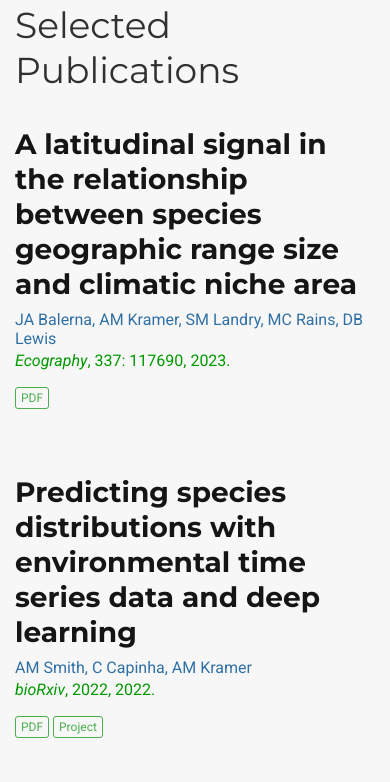
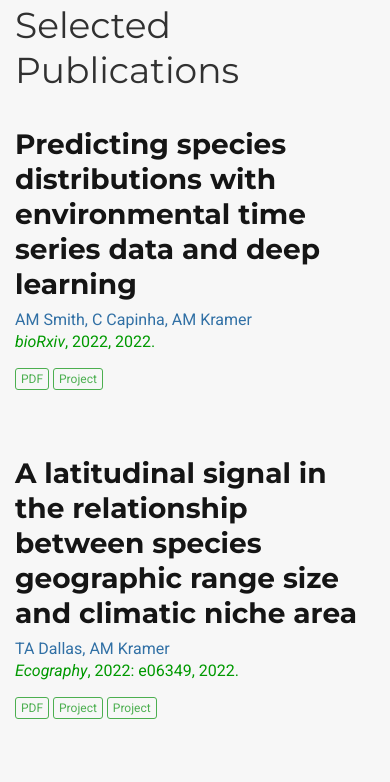
Before and after one commit to kramera3/kramera3.github.io, a plain HTML site: page index.html in a window 390 px wide. Shown: the part 8739-9521 px from the top of the page. Drawn offline with nearby package versions, Linux system fonts and the light colour scheme; a script that the page names is missing; some icons are missing.

Commit message:
June 12 Update 2

```diff
--- a/index.html
+++ b/index.html
@@ -1470,68 +1470,6 @@ url('https://kramera3.github.io/img/headers/Drew.JPG');
 
 
       <h3 class="article-title" itemprop="name">
-        <a href="https://kramera3.github.io/publication/jenvmanage2023/" itemprop="url">A latitudinal signal in the relationship between species geographic range size and climatic niche area</a>
-      </h3>
-
-      <div class="pub-abstract" itemprop="text">
-
-
-
-      </div>
-
-      <div class="pub-authors" itemprop="author">
-
-        JA Balerna, AM Kramer, SM Landry, MC Rains, DB Lewis
-
-      </div>
-
-      <div class="pub-publication">
-        <em>Ecography</em>, 337: 117690,&nbsp;2023.
-      </div>
-
-      <div class="pub-links">
-
-
-
-
-
-<a class="btn btn-primary btn-outline btn-xs" href="https://doi.org/10.1016/j.jenvman.2023.117690" target="_blank" rel="noopener">
-  PDF
-</a>
-
-
-
-
-
-
-
-
-
-
-
-
-
-
-
-      </div>
-
-    </div>
-  </div>
-</div>
-
-
-
-
-        <div class="pub-list-item" itemscope itemtype="http://schema.org/CreativeWork">
-  <div class="row">
-
-
-
-    <div class="col-md-12">
-
-
-
-      <h3 class="article-title" itemprop="name">
         <a href="https://kramera3.github.io/publication/dl_sdm_preprint2022/" itemprop="url">Predicting species distributions with environmental time series data and deep learning</a>
       </h3>
 
@@ -1901,8 +1839,8 @@ url('https://kramera3.github.io/img/headers/Drew.JPG');
   <span itemprop="author">
     JA Balerna, AM Kramer, SM Landry, MC Rains, DB Lewis</span>
   (2023).
-  <a href="https://kramera3.github.io/publication/jenvmanage2023/" itemprop="name">A latitudinal signal in the relationship between species geographic range size and climatic niche area</a>.
-  <em>Ecography</em>, 337: 117690.
+  <a href="https://kramera3.github.io/publication/jenvmanage2023/" itemprop="name">Synergistic effects of drought and groundwater extraction on freshwater wetland inundation</a>.
+  <em>Journal of Enivronmental Management</em>, 337: 117690.
   <p>
 
 
```
Also changed, not shown: post/accomplishmentspring2023/index.html (+1 -1 lines), post/candidacy2022/index.html (+2 -2 lines), post/new-members-9.5.18/index.html (+2 -2 lines), post/newmembers/index.html (+2 -2 lines), post/recruiting2nd2018/index.html (+3 -3 lines), post/weichen/index.html (+2 -2 lines), post/zooplankton-biodiversity-website/index.html (+3 -3 lines), publication/fls2022/index.html (+1 -1 lines), publication/index.html (+2 -2 lines), publication/jenvmanage2023/index.html (+6 -6 lines), publication_types/2/index.html (+1 -1 lines), tags/disease-spread/index.html (+0 -19 lines).
